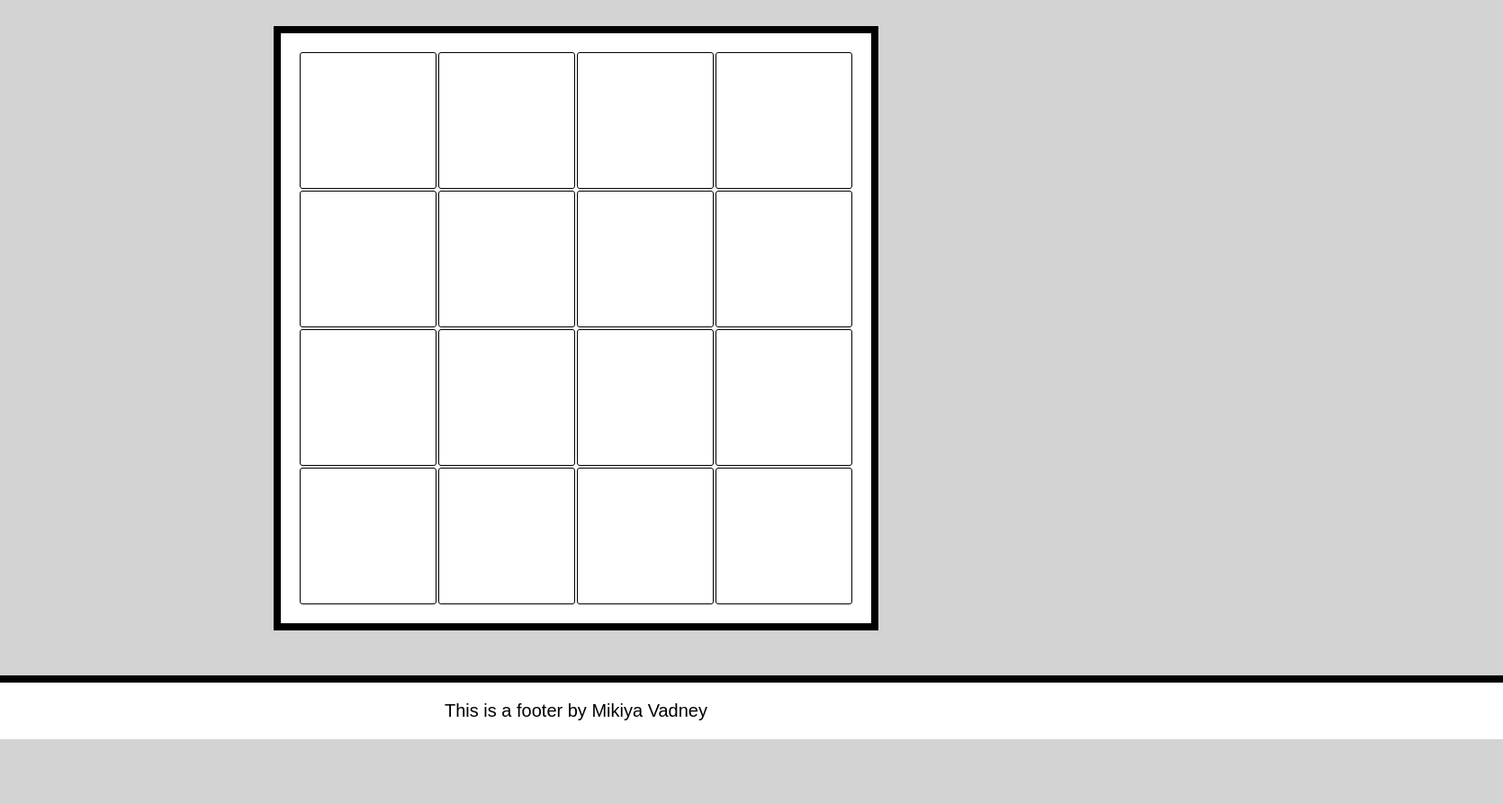
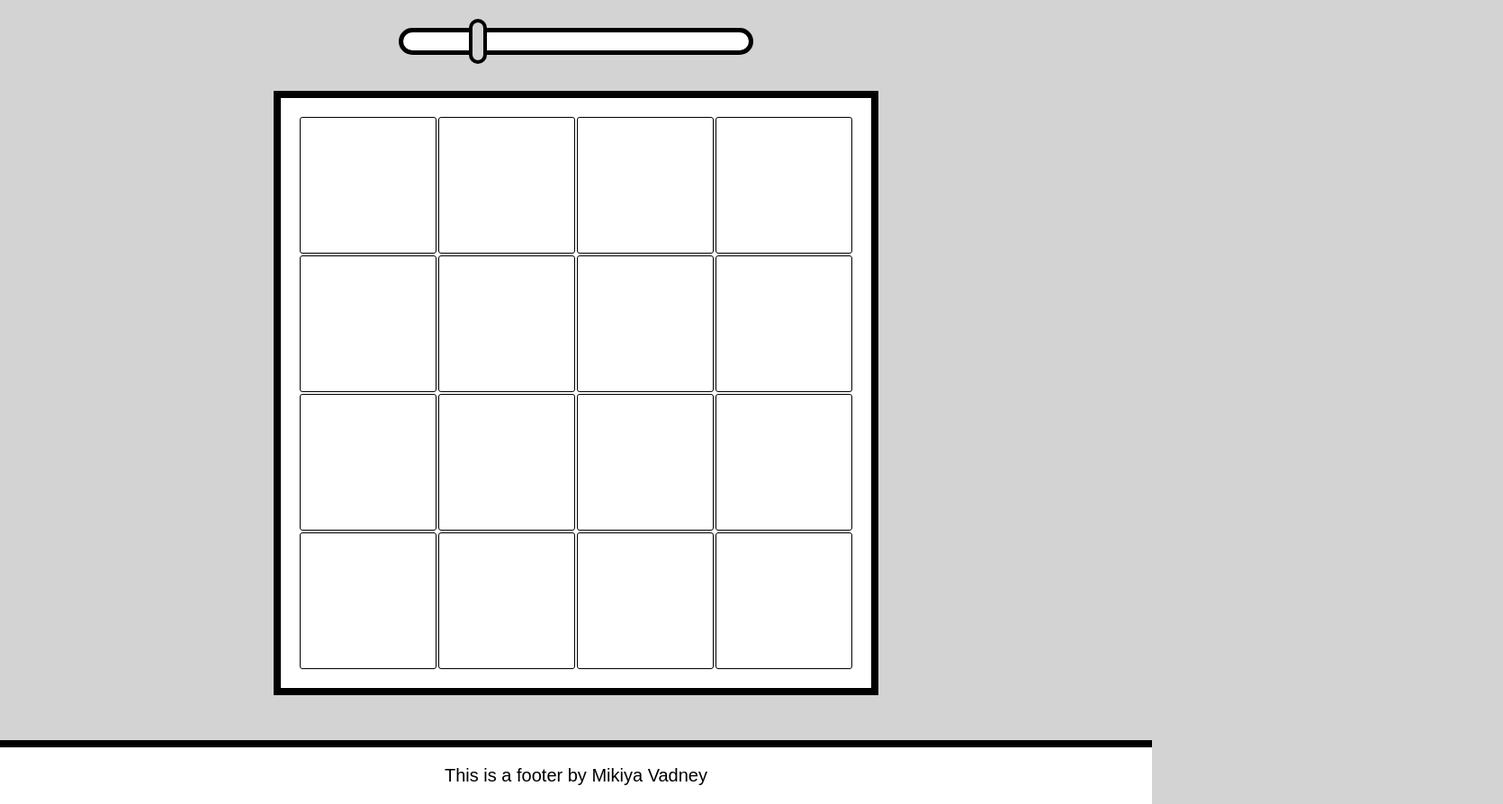
Before and after one commit to mikiyabu/EtchASketch, a plain HTML site: page index.html in a window 1280 px wide. Shown: the part 146-1040 px from the top of the page at 90% size, 1670 px wide, since content can reach past the window. Before the commit the page ends 968 px from the top, so only its background shows below. Drawn offline with Linux system fonts and the light colour scheme.

Commit message:
Created a range input

```diff
--- a/index.html
+++ b/index.html
@@ -11,10 +11,9 @@
 <body>
     <h1>Etch a Sketch</h1>
 
-    <prompt></prompt>
-    <div class = "grid">
+    <input type = "range" min = "4" max = "64" value = "16">
 
-    </div>
+    <div class = "grid"></div>
 
     <div class = "footer">
         This is a footer by Mikiya Vadney
--- a/javascript.js
+++ b/javascript.js
@@ -1,5 +1,5 @@
 const grid = document.querySelector('.grid');
-
+const range = document.querySelector('input');
 
 for (let i = 0; i < 16; i++) {
     const square = document.createElement('div');
--- a/styles.css
+++ b/styles.css
@@ -16,12 +16,39 @@ h1 {
     border: 8px solid black;
 }
 
+input {
+    appearance: none;
+    width: 30%;
+    height: 20px;
+    margin-bottom: 40px;
+    border: 5px solid black;
+    border-radius: 30px;
+}
+
+input::-webkit-slider-thumb {
+    appearance: none;
+    border: 4px solid black;
+    border-radius: 40px;
+    background-color: lightgrey;
+    height: 50px;
+    width: 20px;
+    transition: 200ms;
+}
+
+input::-webkit-slider-thumb:hover {
+    transform: scale(1.1);
+}
+
+input:hover {
+    cursor: pointer;
+}
+
 .footer {
     font-size: 20px;
     background-color: white;
     border-top: 8px solid black;;
-    padding: 20px 30px;
-    width: 2000px;
+    padding: 20px 0px 20px 0px;
+    width: 100%;
     margin-top: 50px;
     text-align: center;
 }
@@ -42,7 +69,7 @@ h1 {
     min-height: 150px;
     width: 150px;
     margin: 1px;
-    transition: 120ms;
+    transition: 150ms;
 }
 
 .active {
```
